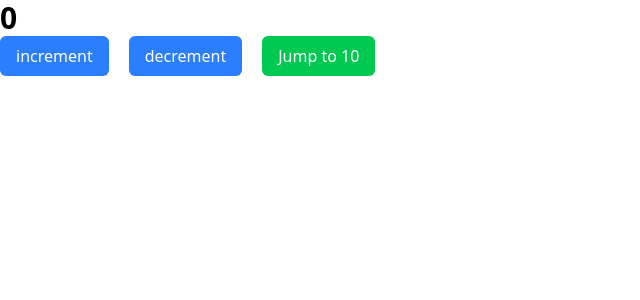
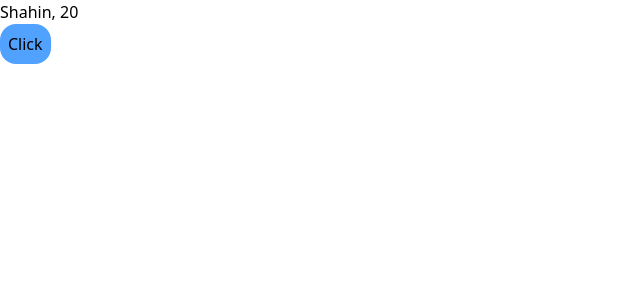
Before and after one commit to shahinchowdory02/React_Function_Sher3001, a React (Vite) app: page / in a window 1280 px wide. Shown: the top 300 px of the page, without its empty margins (0-640 px from the left). Built offline with nearby package versions, Linux system fonts and the light colour scheme.

Commit message:
23 02 2026

```diff
--- a/src/App.jsx
+++ b/src/App.jsx
@@ -128,44 +128,68 @@
 
 // export default App;
 
-import { useState } from "react";
+// import { useState } from "react";
+
+// const App = () => {
+//   const [num, setNum] = useState(0);
+
+//   function incresaseNum() {
+//     setNum((prev) => prev + 1);
+//   }
+
+//   function decreaseNum() {
+//     setNum((prev) => prev - 1);
+//   }
+
+//   function jumpNum() {
+//     setNum((prev) => prev + 10);
+//   }
+
+//   return (
+//     <div>
+//       <h1 className="text-3xl font-bold">{num}</h1>
+//       <button
+//         onClick={incresaseNum}
+//         className="bg-blue-500 text-white px-4 py-2 rounded-md hover:bg-blue-600 transition-colors duration-300"
+//       >
+//         increment
+//       </button>
+//       <button
+//         onClick={decreaseNum}
+//         className="bg-blue-500 text-white px-4 py-2 rounded-md hover:bg-blue-600 transition-colors duration-300 ml-5"
+//       >
+//         decrement
+//       </button>
+
+//       <button
+//         onClick={jumpNum}
+//         className="bg-green-500 text-white px-4 py-2 rounded-md hover:bg-green-600 transition-colors duration-300 ml-5"
+//       >
+//         Jump to 10
+//       </button>
+//     </div>
+//   );
+// };
+
+// export default App;
+
+import React, { useState } from "react";
 
 const App = () => {
-  const [num, setNum] = useState(0);
+  const [num, setNum] = useState({ user: "Shahin", age: 20 });
 
-  function incresaseNum() {
-    setNum((prev) => prev + 1);
-  }
-
-  function decreaseNum() {
-    setNum((prev) => prev - 1);
-  }
-
-  function jumpNum() {
-    setNum((prev) => prev + 10);
-  }
+  const btnClicked = () => {
+    console.log(num);
+  };
 
   return (
     <div>
-      <h1 className="text-3xl font-bold">{num}</h1>
-      <button
-        onClick={incresaseNum}
-        className="bg-blue-500 text-white px-4 py-2 rounded-md hover:bg-blue-600 transition-colors duration-300"
-      >
-        increment
-      </button>
-      <button
-        onClick={decreaseNum}
-        className="bg-blue-500 text-white px-4 py-2 rounded-md hover:bg-blue-600 transition-colors duration-300 ml-5"
-      >
-        decrement
-      </button>
+      <h1>
+        {num.user}, {num.age}
+      </h1>
 
-      <button
-        onClick={jumpNum}
-        className="bg-green-500 text-white px-4 py-2 rounded-md hover:bg-green-600 transition-colors duration-300 ml-5"
-      >
-        Jump to 10
+      <button className="bg-blue-400 p-2 rounded-2xl" onClick={btnClicked}>
+        Click
       </button>
     </div>
   );
```
